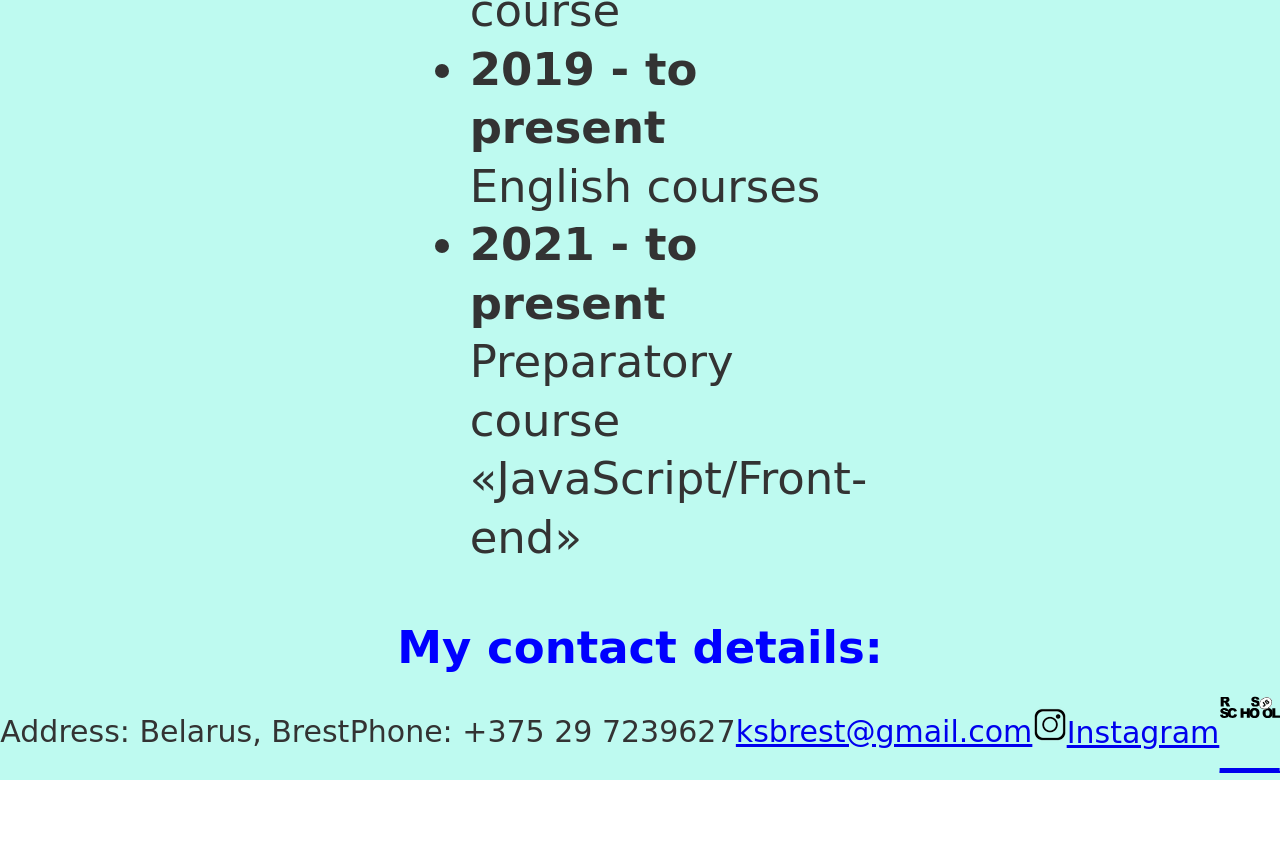
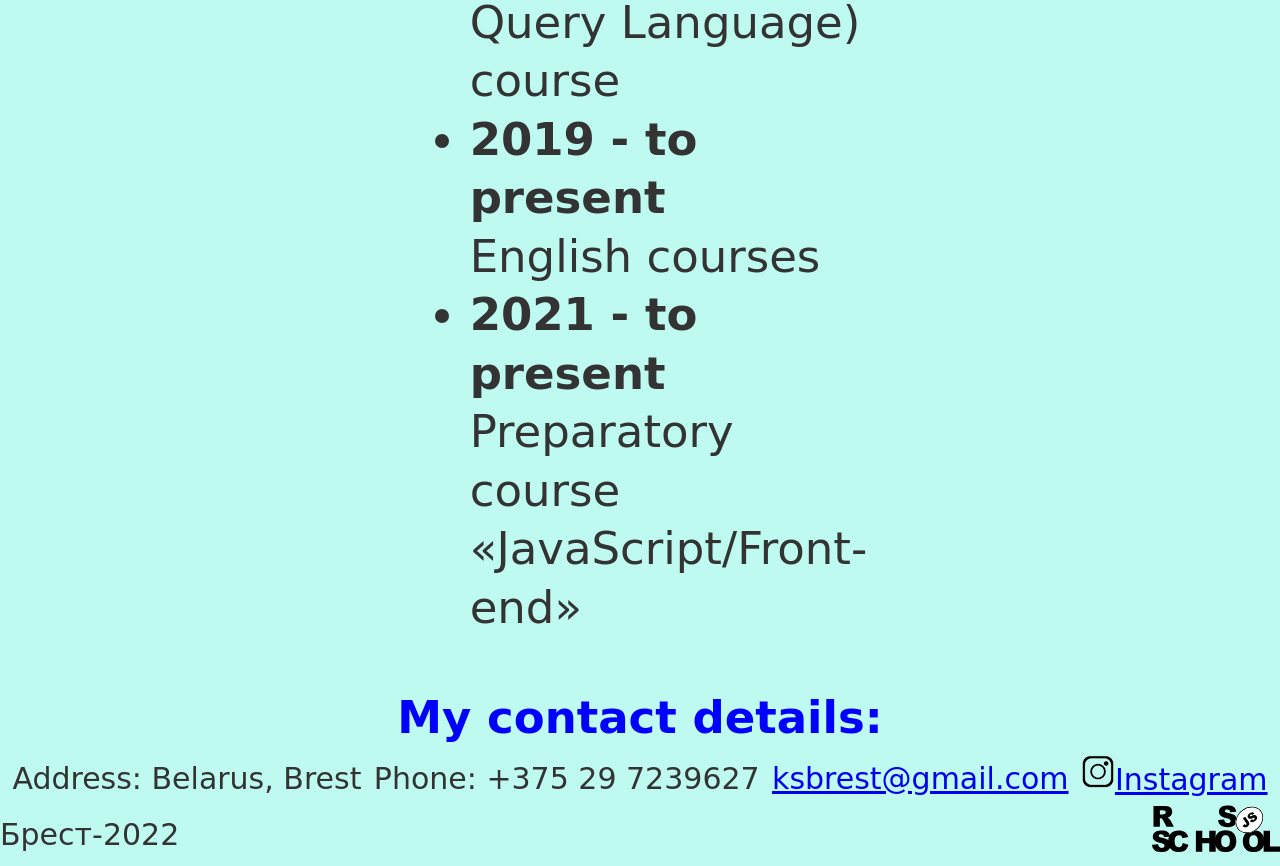
Before and after one commit to ksbrest/rsschool-cv, a plain HTML site: page index.html in a window 1280 px wide. Shown: the part 1771-2637 px from the top of the page. Before the commit the page ends 2551 px from the top, so only its background shows below. Drawn offline with Linux system fonts and the light colour scheme; a web font is replaced by a local one.

Commit message:
feat:add footer

```diff
--- a/index.html
+++ b/index.html
@@ -39,7 +39,7 @@
 
         <section class="photo-about-section" id="about me">
             <div class="photo-about">
-              <p ><img src="IMG_20190813.jpg" alt="My photo"class="photo"></p>
+              <p ><img src="IMG.jpg" alt="My photo"class="photo"></p>
               <div class="about">
                 <h2 id="about">About me</h2>
                 <a>I’m almost 50 years old. Despite this, I always wanted to learn something new. After 25 years of service in the police, I started studying again. Two years ago I started learning English, and now I want to master programming. And I will do it!</a>
@@ -96,22 +96,19 @@
             <a id="phone">Phone:  +375 29 7239627</a>
             <a href="mailto:ksbrest@gmail.com">ksbrest@gmail.com</a>
             <a href="https://www.instagram.com/s.karabeika/"><img src="insta.png" />Instagram</a>
-            <a href="https://github.com/ksbrest"><img src="rs.svg">____</a>
+
           </div>
-
         </section>
-
-
-
-
       </div>
-
-
-
-
-
     </main>
-
+    <div class="footer">
+      <div class="container">
+        <div class="footer-main">
+          <a>Брест-2022</a>
+          <a id="rsschool"href="https://github.com/ksbrest"><img src="rs.svg"></a>
+        </div>
+      </div>
+    </div>
 
 
 </body>
--- a/style.css
+++ b/style.css
@@ -3,12 +3,14 @@ html {
 }
 
 body {
-  margin: 0;
   font-family: 'Roboto', sans-serif;
   font-family: 'The Nautigal', cursive;
   font-size: 30px;
   line-height: 1.6;
+  min-height: 100vh;
   color:#333;
+  margin: 0;
+  padding: 0;
   }
   *::after,
   *::before,
@@ -69,6 +71,7 @@ body {
     .school-logo {
      font-size: 200%;
      color: blue;
+     text-decoration: none;
      }
 
       /* Nav */
@@ -160,3 +163,15 @@ body {
   color: blue;
   text-align: center;
 }
+
+/* footer */
+.footer-main{
+  display: flex;
+  justify-content: space-between;
+  align-items: center;
+  margin: 0;
+  }
+
+#rsschool{
+ width: 10%;
+ }
```
Also changed, not shown: IMG.jpg (added), IMG_20190813.jpg (deleted).
